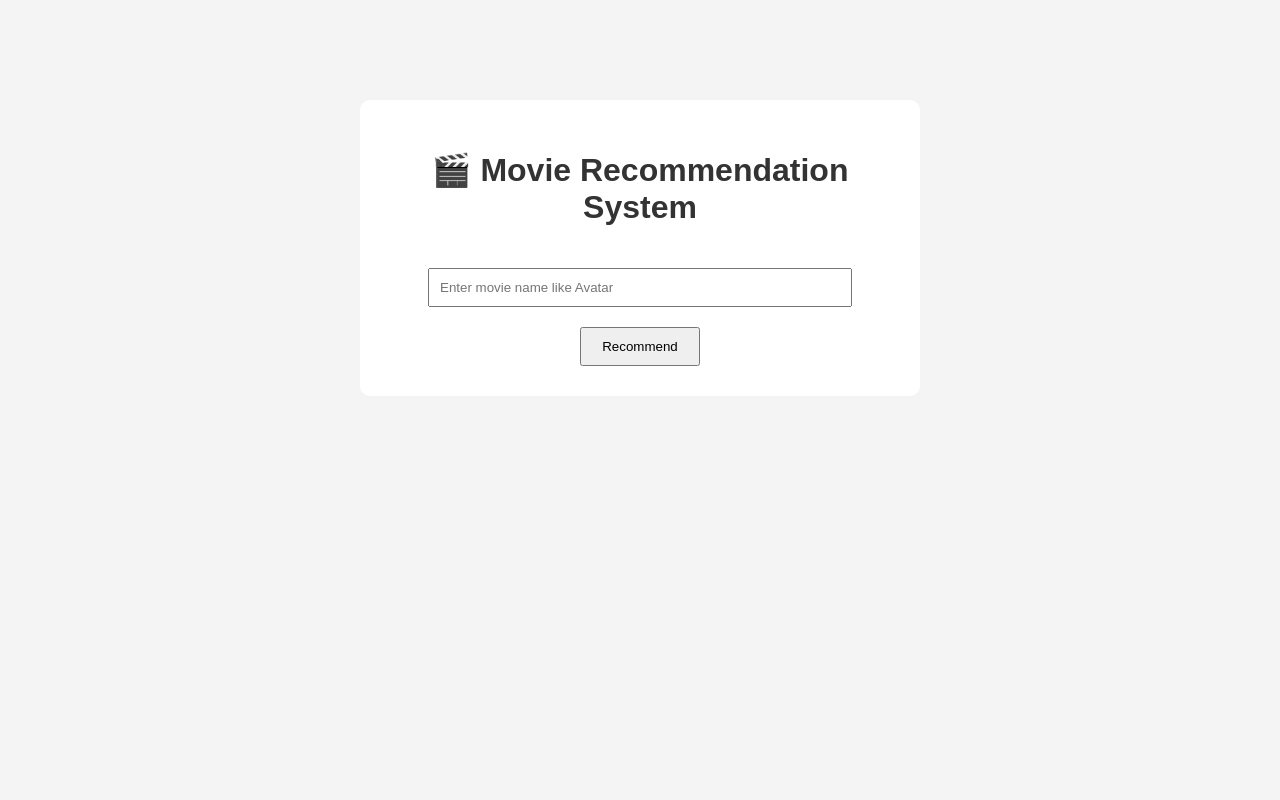
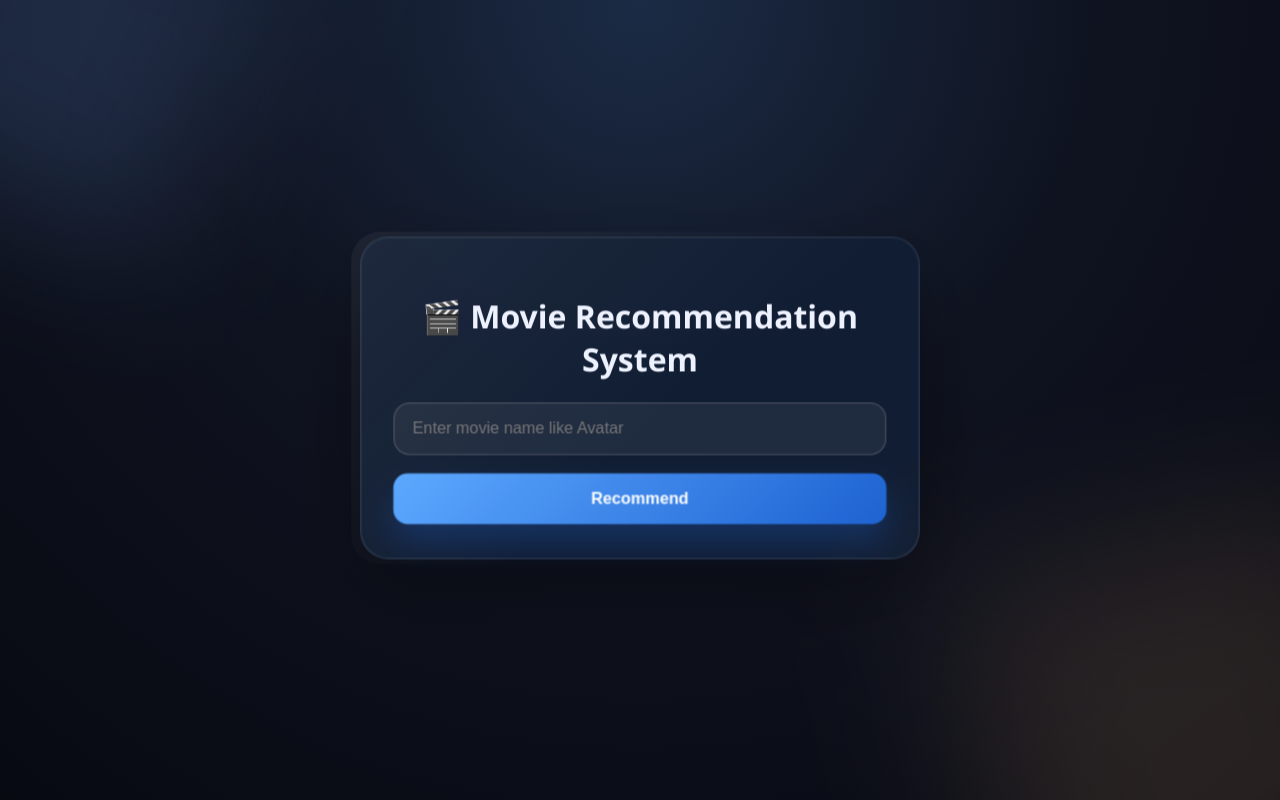
Before and after one commit to jaganjanamoni/movie-recommendation-system, a Flask app: page / in a window 1280 px wide. Run offline with Flask 3, Linux system fonts and the light colour scheme; parts of the project's set-up code (start-up, migrations or seed data) failed here and were passed over.

Commit message:
Update style.css

```diff
--- a/static/style.css
+++ b/static/style.css
@@ -1,42 +1,164 @@
+* {
+    box-sizing: border-box;
+}
+
 body {
-    background-color: #f4f4f4;
-    font-family: Arial;
+    margin: 0;
+    min-height: 100vh;
+    font-family: 'Segoe UI', Tahoma, Geneva, Verdana, sans-serif;
+    background: radial-gradient(circle at top, #1b2b45 0%, #0f1320 45%, #080a12 100%);
+    color: #eef2ff;
+    display: flex;
+    align-items: center;
+    justify-content: center;
+    padding: 40px 20px;
+    overflow: hidden;
+}
+
+body::before {
+    content: '';
+    position: fixed;
+    top: -20%;
+    left: -10%;
+    width: 360px;
+    height: 360px;
+    background: rgba(112, 167, 255, 0.16);
+    filter: blur(70px);
+    transform: rotate(25deg);
+}
+
+body::after {
+    content: '';
+    position: fixed;
+    bottom: -20%;
+    right: -10%;
+    width: 420px;
+    height: 420px;
+    background: rgba(255, 187, 122, 0.12);
+    filter: blur(80px);
+    transform: rotate(-15deg);
 }
 
 .container {
-    width: 500px;
-    margin: auto;
-    margin-top: 100px;
+    width: min(100%, 560px);
+    padding: 36px;
+    border-radius: 28px;
+    background: rgba(17, 30, 52, 0.92);
+    border: 1px solid rgba(255, 255, 255, 0.08);
+    box-shadow: 0 32px 90px rgba(0, 0, 0, 0.35);
+    position: relative;
+    transform-style: preserve-3d;
+    perspective: 1400px;
+    animation: float 8s ease-in-out infinite;
     text-align: center;
-    background: white;
-    padding: 30px;
-    border-radius: 10px;
 }
 
-h1 {
-    color: #333;
+.container::before,
+.container::after {
+    content: '';
+    position: absolute;
+    inset: 0;
+    border-radius: inherit;
+    pointer-events: none;
+}
+
+.container::before {
+    background: linear-gradient(135deg, rgba(255, 255, 255, 0.05), transparent 55%);
+    transform: translateZ(20px) scale(1.02);
+}
+
+.container::after {
+    box-shadow: inset 0 0 0 1px rgba(255, 255, 255, 0.06);
+}
+
+.title_name {
+    margin: 0 0 28px;
+    font-size: clamp(2rem, 4vw, 3rem);
+    letter-spacing: 0.04em;
+    text-transform: uppercase;
+    text-shadow: 0 8px 30px rgba(26, 135, 214, 0.35);
+    transform: translateZ(40px);
+    white-space: normal;
+    word-break: break-word;
+    line-height: 1.05;
+    text-align: center;
+}
+
+form {
+    display: grid;
+    gap: 18px;
+    transform: translateZ(20px);
 }
 
 input {
-    width: 80%;
-    padding: 10px;
-    margin-top: 20px;
+    width: 100%;
+    padding: 16px 18px;
+    border-radius: 16px;
+    border: 1px solid rgba(255, 255, 255, 0.16);
+    background: rgba(255, 255, 255, 0.06);
+    color: #eef2ff;
+    font-size: 1rem;
+    outline: none;
+    box-shadow: inset 0 0 0 1px rgba(255, 255, 255, 0.04);
+    transition: transform 0.25s ease, border-color 0.25s ease, background 0.25s ease;
+}
+
+input:focus {
+    border-color: rgba(110, 203, 255, 0.8);
+    background: rgba(255, 255, 255, 0.12);
+    transform: translateY(-2px) scale(1.01);
 }
 
 button {
-    padding: 10px 20px;
-    margin-top: 20px;
+    padding: 16px 28px;
+    border: none;
+    border-radius: 14px;
+    background: linear-gradient(135deg, #5da9ff, #1d62d2);
+    color: white;
+    font-size: 1rem;
+    font-weight: 700;
     cursor: pointer;
+    box-shadow: 0 18px 35px rgba(29, 98, 210, 0.3);
+    transition: transform 0.25s ease, box-shadow 0.25s ease, filter 0.25s ease;
+    transform: translateZ(30px);
+    position: relative;
+    overflow: hidden;
 }
 
-ul {
-    list-style: none;
-    padding: 0;
+button:hover {
+    transform: translateY(-2px) translateZ(30px) scale(1.01);
+    box-shadow: 0 22px 45px rgba(29, 98, 210, 0.45);
 }
 
-li {
-    margin: 10px;
-    background: #eee;
-    padding: 10px;
-    border-radius: 5px;
+button::before {
+    content: '';
+    position: absolute;
+    inset: 0;
+    background: radial-gradient(circle at 30% 30%, rgba(255, 255, 255, 0.45), transparent 40%);
+    opacity: 0;
+    transition: opacity 0.3s ease;
 }
+
+button:hover::before {
+    opacity: 1;
+}
+
+@keyframes float {
+    0%, 100% {
+        transform: translateY(0) rotateX(0deg) rotateY(0deg);
+    }
+    50% {
+        transform: translateY(-10px) rotateX(1deg) rotateY(-1deg);
+    }
+}
+
+@media (max-width: 480px) {
+    .container {
+        padding: 28px 20px;
+    }
+
+    input,
+    button {
+        font-size: 0.95rem;
+    }
+}
```
